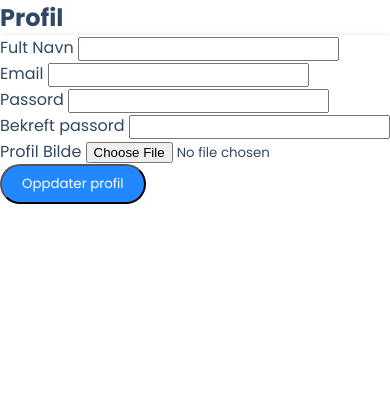
After one commit to niklasfugledal/prosjekt, a PHP site: page /profile.php in a window 390 px wide. The commit adds this page. Shown: the top 420 px of the page. Run offline with PHP 8.4, Linux system fonts and the light colour scheme.

Commit message:
features profile page.. test

```diff
--- /dev/null
+++ b/Sites/Registration/profile.php
@@ -0,0 +1,58 @@
+<?php
+
+session_start();
+
+if (isset($_SESSION['user_id'])) {
+    header("Location: index.php");
+}
+
+?>
+
+<!DOCTYPE html>
+<html lang="en">
+
+<head>
+    <meta charset="UTF-8">
+    <meta http-equiv="X-UA-compatible" content="IE=edge">
+    <meta name="viewport" content="width=device-width, initial-scale=1.0">
+    <link rel="stylesheet" href="style.css">
+    <title>Profile Page</title>
+    <h2>Profil</h2>
+</head>
+
+<body>
+
+        <div class="wrapper">
+            <form action="" method="post">
+                <div class="inputBox">
+                    <label for="fullName">Fult Navn</label>
+                    <input type="text" id="full_name" name="full_name" required>
+                </div>
+                <div class="inputBox">
+                    <label for="email">Email</label>
+                    <input type="text" id="email" name="email" required>
+                </div>
+                <div class="inputBox">
+                    <label for="password">Passord</label>
+                    <input type="password" id="password" name="pass1" required>
+                </div>
+                <div class="inputBox">
+                    <label for="bpassword">Bekreft passord</label>
+                    <input type="password" id="bpassword" name="pass2" required>
+                </div>
+                <div class="inputBox">
+                    <label for="photo">Profil Bilde</label>
+                    <input type="file" accept="image/*" id="photo" name="photo" required>
+                </div>
+                <div class="inputBox">
+                    <button type="submit" class="btn">Oppdater profil</button>
+                <div class ="profile-page">
+
+                </div>
+            </form>
+        </div>
+    </div>
+
+</body>
+
+</html>
--- a/Sites/Registration/style.css
+++ b/Sites/Registration/style.css
@@ -1,6 +1,7 @@
 /* Google fonts */
 @import url('https://fonts.googleapis.com/css2?family=Poppins:wght@400;500;600;700&display=swap');
-*{
+
+* {
     font-family: 'Poppins', sans-serif;
     margin: 0;
     padding: 0;
@@ -10,33 +11,39 @@ scroll-padding-top: 3rem;
     list-style: none;
     text-decoration: none;
 }
+
 /* Variabler */
 
 :root {
-    --main-color: #28f ;
-    --second-color: #192f6a ;
-    --text-color: #314862 ;
+    --main-color: #28f;
+    --second-color: #192f6a;
+    --text-color: #314862;
     --bg-color: #fff;
 
     /* Box shadow */
     --box-shadow: 2px 2px 18px rgb(14 52 54 / 15%);
 }
+
 img {
     width: 100%;
 }
-body{
+
+body {
     color: var(--text-color);
 }
-section{
+
+section {
     padding: 4.5rem 0 3rem;
 }
-.container{
+
+.container {
     max-width: 1068px;
     margin-left: auto;
     margin-right: auto;
 }
-header{
-    display:block;
+
+header {
+    display: block;
     width: 100%;
     background: var(--bg-color);
     position: fixed;
@@ -44,6 +51,7 @@ header{
     left: 0;
     z-index: 100;
 }
+
 .nav {
     display: flex;
     align-items: center;
@@ -51,7 +59,7 @@ header{
     padding: 20px 35px;
 }
 
-.logo{
+.logo {
     display: flex;
     align-items: center;
     column-gap: 0.5rem;
@@ -60,20 +68,24 @@ header{
     color: var(--text-color);
     text-transform: uppercase;
 }
-.logo .bx{
+
+.logo .bx {
     font-size: 24px;
     color: var(--main-color);
 }
-.navbar{
+
+.navbar {
     display: flex;
 }
-.navbar a{
+
+.navbar a {
     padding: 8px 17px;
     color: var(--text-color);
     font-size: 1rem;
     text-transform: uppercase;
     font-weight: 500;
 }
+
 .navbar a:hover {
     color: var(--main-color);
 }
@@ -83,9 +95,11 @@ header{
     cursor: pointer;
     display: none;
 }
+
 #menu {
     display: none;
 }
+
 .btn {
     padding: 8px 20px;
     background: var(--main-color);
@@ -110,40 +124,49 @@ header{
     display: flex;
     align-items: center;
 }
+
 .home-text {
     padding-left: 15px;
 }
-.home-text h1{
+
+.home-text h1 {
     color: var(--bg-color);
     font-size: 2rem;
     margin-bottom: 1rem;
 }
+
 .about {
     display: grid;
-    grid-template-columns: repeat(auto-fit,minmax(18rem,auto));
+    grid-template-columns: repeat(auto-fit, minmax(18rem, auto));
     gap: 2rem;
 }
-.about-img img{
+
+.about-img img {
     border-radius: 3rem 0 3rem 3rem;
 }
-.about-text span{
+
+.about-text span {
     font-size: 1rem;
     text-transform: uppercase;
     font-weight: 500;
     color: var(--main-color);
 }
-.about-text h2{
+
+.about-text h2 {
     font-size: 1.7rem;
 }
-.about-text p{
+
+.about-text p {
     font-size: 0.938rem;
     margin: 1rem 0 1rem;
 }
+
 .sales {
     display: grid;
     grid-template-columns: repeat(auto-fit, minmax(240px, auto));
     gap: 2.4rem;
 }
+
 .sales .box {
     padding: 20px;
     background: var(--bg-color);
@@ -151,11 +174,13 @@ header{
     text-align: center;
     border-radius: 2rem;
 }
+
 .sales .box:hover {
     background: var(--main-color);
     color: var(--bg-color);
     transition: 0.4s all linear;
 }
+
 .sales .box .bx {
     padding: 10px;
     border-radius: 50%;
@@ -163,10 +188,12 @@ header{
     color: var(--main-color);
     font-size: 20px;
 }
-.sales .box h3{
+
+.sales .box h3 {
     font-size: 1.1rem;
     margin: 1rem 0 0.4rem;
 }
+
 .sales .box .p {
     font-size: 00.938rem;
 }
@@ -177,73 +204,89 @@ header{
     text-align: center;
     margin-bottom: 2rem;
 }
+
 .heading span {
     font-weight: 500;
     color: var(--main-color);
 }
+
 .heading h2 {
     font-size: 1.7rem;
 }
+
 .heading p {
     font-size: 0.938rem;
 }
+
 .properties {
-    background:#fbfbfb;
+    background: #fbfbfb;
     border-radius: 2rem;
 }
+
 .properties-container {
     display: grid;
     grid-template-columns: repeat(auto-fit, minmax(240px, auto));
     gap: 3rem;
     padding: 0 50px;
 }
+
 .properties-container .box {
     background: var(--bg-color);
     padding: 10px;
     border-radius: 1rem;
     box-shadow: var(--box-shadow);
 }
+
 .properties-container .box:hover {
     transform: translateY(-10px);
     transition: 0.5s;
 }
+
 .properties-container .box img {
     border-radius: 1rem;
     height: 220px;
     object-fit: cover;
     object-position: center;
 }
+
 .properties-container .box h3 {
     font-size: 1rem;
     font-weight: 600;
     float: right;
 }
+
 .properties-container .box .content {
     display: flex;
     justify-content: space-between;
     margin-top: 2rem;
 }
+
 .properties-container .box .content .text h3 {
     font-weight: 500;
 }
+
 .properties-container .box .content .text p {
     font-size: 0.8rem;
 }
+
 .properties-container .box .content .icon {
     display: flex;
     align-items: center;
     column-gap: 1rem;
 }
+
 .properties-container .box .content .icon .bx {
     display: flex;
     align-items: center;
     font-size: 20px;
 }
+
 .properties-container .box .content .icon span {
     font-size: 12px;
     font-weight: 500;
     margin-left: 4px;
 }
+
 .newsletter {
     display: flex;
     flex-direction: column;
@@ -252,67 +295,82 @@ header{
     justify-content: center;
     text-align: center;
 }
+
 .newsletter h2 {
     font-size: 1.7rem;
 }
+
 .newsletter form {
     background: var(--bg-color);
     box-shadow: var(--box-shadow);
     padding: 6px 10px;
     border-radius: 5rem;
 }
+
 .newsletter form input {
     border: none;
     outline: none;
     font-size: 1rem;
 }
+
 .newsletter #email-box {
     width: 280px;
 }
+
 .newsletter .btn {
     padding: 12px 34px;
     font-weight: 500;
     text-transform: uppercase;
 }
+
 .footer {
-    background:var(--main-color);
+    background: var(--main-color);
     color: var(--bg-color);
     border-radius: 5rem 0 0 0;
 }
+
 .footer .container {
     display: grid;
-    grid-template-columns: repeat(auto-fit,minmax(240px, auto));
+    grid-template-columns: repeat(auto-fit, minmax(240px, auto));
     gap: 2rem;
 }
+
 .footer-container h2 {
     font-size: 1.7rem;
     font-weight: 500;
 }
+
 .footer-box {
     display: flex;
     flex-direction: column;
 }
+
 .footer-box h3 {
     margin-bottom: 1rem;
     font-size: 1rem;
     font-weight: 400;
 }
+
 .footer-box a {
     font-size: 0.8rem;
     color: var(--bg-color);
     font-weight: 400;
     margin-bottom: 0.5rem;
 }
+
 .footer-box a:hover {
     color: var(--text-color);
 }
+
 .social a {
     font-size: 20px;
     margin-right: 1rem;
 }
+
 .social a:hover {
     color: var(--second-color);
 }
+
 .copyright {
     padding: 20px;
     text-align: center;
@@ -329,26 +387,32 @@ header{
     min-height: 100vh;
     margin-top: 2rem;
 }
+
 .login-container {
     display: flex;
     flex-direction: column;
     row-gap: 1rem;
 }
+
 .login-container h2 {
     font-size: 1.4rem;
 }
+
 .login-container p {
     font-size: 0.9rem;
 }
+
 .login-container form {
     display: flex;
     flex-direction: column;
 }
+
 .login-container form span {
     font-size: 0.9rem;
     color: #8a8a8a;
     margin-bottom: 4px;
 }
+
 .login-container form input {
     border: 1px solid #8a8a8a;
     outline: none;
@@ -356,6 +420,7 @@ header{
     margin-bottom: 1rem;
     background: var(--bg-color);
 }
+
 .login-container form .buttom {
     outline: none;
     border: none;
@@ -364,18 +429,22 @@ header{
     font-size: 0.85rem;
     font-weight: 500;
 }
+
 .login-container form .buttom:hover {
     background: #3492fd;
 
 }
+
 .login-container form a {
     font-size: 0.9rem;
     text-align: right;
 }
+
 .login-container .btn {
     border-radius: 0;
     text-align: center;
 }
+
 /* Responsive */
 @media (max-width: 1080px) {
     .container {
@@ -383,30 +452,37 @@ header{
         margin-right: 1rem;
     }
 }
+
 @media (max-width: 880px) {
     section {
         padding: 4rem 0 3rem;
     }
-    .properties-container{
+
+    .properties-container {
         grid-template-columns: repeat(auto-fit, minmax(200px, auto));
         gap: 1rem;
         padding: 0 10px;
     }
+
     .footer-container {
         grid-template-columns: repeat(auto-fit, minmax(200px, auto));
         gap: 1rem;
     }
+
     .login {
         grid-template-columns: 0.6fr 1fr;
     }
 }
+
 @media (max-width: 768px) {
     .nav {
         padding: 10px 0;
     }
+
     #menu-icon {
         display: initial;
     }
+
     .navbar {
         position: absolute;
         top: 100%;
@@ -414,77 +490,108 @@ header{
         left: 0;
         display: flex;
         flex-direction: column;
-        background:var(--second-color);
+        background: var(--second-color);
         text-align: center;
         clip-path: circle(0% at 100% 1%);
         transition: 0.6s;
     }
+
     .navbar a {
         display: block;
         margin: 1rem;
         padding: 20px;
         color: var(--bg-color);
     }
+
     .navbar a:hover {
         background: var(--main-color);
         color: var(--bg-color);
         transition: 0.2s;
 
     }
-    #menu:checked ~ .navbar {
+
+    #menu:checked~.navbar {
         clip-path: circle(144% at 100% 1%);
     }
+
     .about-text span {
         font-size: 0.9rem;
     }
+
     .about-text h2,
     .heading h2,
     .newsletter h2 {
         font-size: 1.4rem;
     }
 }
+
 @media (max-width: 638px) {
     .about-text {
         text-align: center;
     }
+
     .about-img {
         order: 2;
     }
+
     .login {
         grid-template-columns: 0.8fr 1fr;
     }
+
     .login {
         margin-top: 3rem;
     }
 }
+
 @media (max-width: 572px) {
     .login-image {
         display: none;
     }
+
     .login {
         justify-content: center;
         grid-template-columns: 1fr;
     }
 }
+
 @media (max-width: 442px) {
     .home-text {
         padding-left: 14px;
     }
+
     .home-text h1 {
         font-size: 1.7rem;
     }
+
     .about-text h2,
     .heading h2,
     .newsletter h2 {
         font-size: 1.2rem;
     }
+
     .properties-container {
         padding: 0;
     }
+
     .newsletter #mail-box {
         width: 100px;
     }
+
     .footer {
         border-radius: 3rem 0 0 0;
     }
+
+
+    .wrapper {
+        max-width: 500px;
+        width: 100%;
+        box-shadow: 0 0 5px rgba(0, 0, 0, 0.10);
     }
+
+    .profile-page {
+        display: flex;
+        justify-content: center;
+        align-items: center;
+        min-height: 100vh;
+    }
+}
```
Lines whose indentation alone changed are shown as unchanged.
